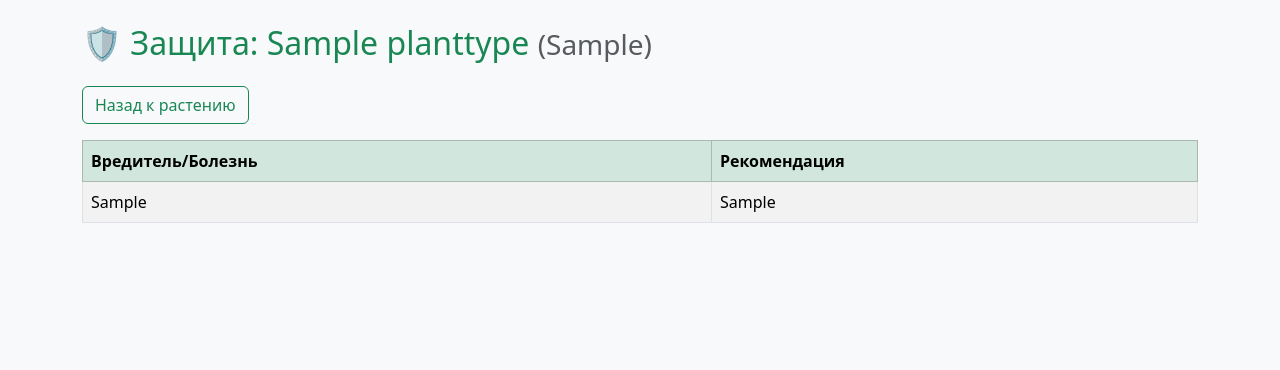
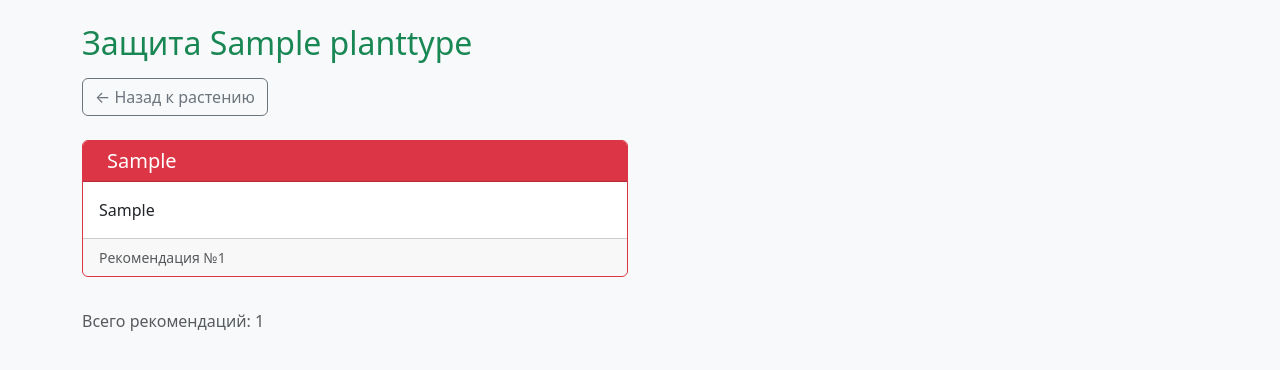
Before and after one commit to vxmpra/python_project, a Django app: page /plants/plant/1/protection/ in a window 1280 px wide. Shown: the top 370 px of the page. Run offline with Django 5.2, Linux system fonts and the light colour scheme; a user stored in the database is signed in; tables that the repository leaves empty hold one stand-in row (values such as "Sample post").

Commit message:
update protection detail template with card design

```diff
--- a/plants/templates/plants/protection_detail.html
+++ b/plants/templates/plants/protection_detail.html
@@ -1,39 +1,55 @@
 {% extends 'layout.html' %}
 
-{% block title %}Рекомендации по защите{% endblock %}
+{% block title %}Защита {{ plant.plant_type.name }}{% endblock %}
 
 {% block content %}
 <div class="container mt-4">
-    <h2 class="text-success mb-4">
-        🛡️ Защита: {{ plant.plant_type.name }}
-        <small class="text-muted">({{ plant.city }})</small>
+    <h2 class="text-success mb-3">
+        <i class="bi bi-shield-check"></i>
+        Защита {{ plant.plant_type.name }}
     </h2>
 
-    <div class="mb-3">
-        <a href="{% url 'plant_detail' plant.pk %}" class="btn btn-outline-success">
-            Назад к растению
+    <div class="mb-4">
+        <a href="{% url 'plant_detail' plant.pk %}" class="btn btn-outline-secondary">
+            ← Назад к растению
         </a>
     </div>
 
     {% if protection_list %}
-    <table class="table table-striped table-bordered mt-3">
-        <thead class="table-success">
-            <tr>
-                <th>Вредитель/Болезнь</th>
-                <th>Рекомендация</th>
-            </tr>
-        </thead>
-        <tbody>
-            {% for advice in protection_list %}
-            <tr>
-                <td>{{ advice.pest_or_disease }}</td>
-                <td>{{ advice.recommendation }}</td>
-            </tr>
-            {% endfor %}
-        </tbody>
-    </table>
+    <div class="row">
+        {% for advice in protection_list %}
+        <div class="col-md-6 mb-3">
+            <div class="card h-100 border-{% cycle 'danger' 'warning' 'info' as card_color %}">
+                <div class="card-header bg-{{ card_color }} text-white">
+                    <h5 class="mb-0">
+                        <i class="bi bi-{% cycle 'bug' 'virus' 'exclamation-triangle' %} me-2"></i>
+                        {{ advice.pest_or_disease }}
+                    </h5>
+                </div>
+                <div class="card-body">
+                    <p class="card-text">{{ advice.recommendation }}</p>
+                </div>
+                <div class="card-footer text-muted small">
+                    Рекомендация №{{ forloop.counter }}
+                </div>
+            </div>
+        </div>
+
+        {% if forloop.counter|divisibleby:2 %}
+    </div>
+    <div class="row">
+        {% endif %}
+
+        {% endfor %}
+    </div>
+
+    <p class="text-muted mt-3">
+        Всего рекомендаций: {{ protection_list|length }}
+    </p>
     {% else %}
-    <p class="text-muted mt-3">Для этого растения пока нет рекомендаций по защите.</p>
+    <div class="alert alert-warning mt-3">
+        Для этого типа растений пока нет рекомендаций по защите.
+    </div>
     {% endif %}
 </div>
 {% endblock %}
```
